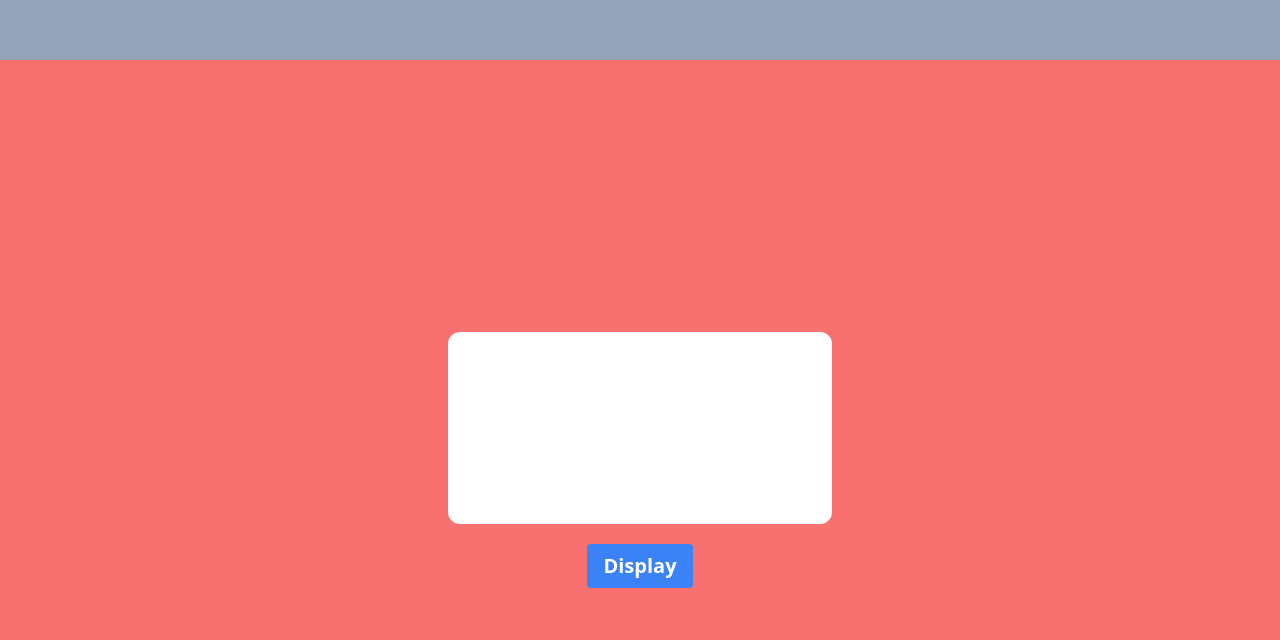
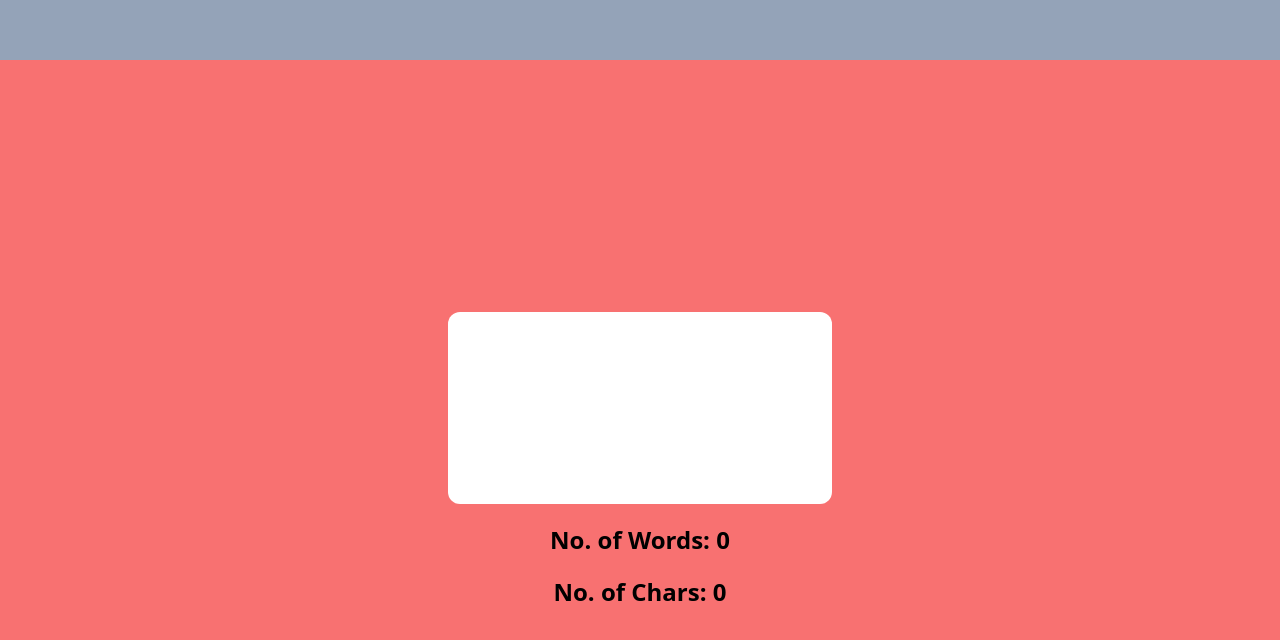
Before and after one commit to abhay-ag/ReactJS, a React (Create React App) app in the folder react-day-1/: page / in a window 1280 px wide. Shown: the part 740-1380 px from the top of the page. Built offline with nearby package versions, Linux system fonts and the light colour scheme.

Commit message:
str.replace() implemented

```diff
--- a/react-day-1/src/Com1.jsx
+++ b/react-day-1/src/Com1.jsx
@@ -1,21 +1,24 @@
 import React, { useState } from 'react'
 
 function Com1() {
-  const [curLength, setLength] = useState(0);
-  const [flag, setFlag] = useState(false)
-  const handleCLick = () => {
-      setFlag(true)
-  }
+  const [curLength, setLength] = useState([]);
+  const [curStr, setStr] = useState("");
+  const [navStr, setNav] = useState("");
   const handleOnChange = (e) => {
-      const str = (e.target.value).split(" ")
-      setFlag(false)
-      setLength(str.length)
+      const str = e.target.value
+      if(str === ''){
+        setLength([])
+      }else{
+        setLength(str.split(" "))
+      }
+      setStr(str)
+      setNav(str.replace(/Chitkara/i, "Panjab"))
   }
   return (
     <div className='w-screen bg-red-400 h-screen flex flex-col justify-center items-center'>
-        <textarea className='w-96 h-48 rounded-xl resize-none box-border p-5 font-bold text-xl' onChange={handleOnChange}></textarea>
-        <button className='bg-blue-500 box-border mt-5 px-4 py-2 rounded font-bold text-white text-xl' onClick={handleCLick}>Display</button>
-        {flag && <p className='font-bold text-2xl'>No. of Words: {curLength}</p>}
+        <textarea value={navStr} className='w-96 h-48 rounded-xl resize-none box-border p-5 font-bold text-xl' onChange={handleOnChange}></textarea>
+        <p className='font-bold text-2xl mt-5'>No. of Words: {curLength.length}</p>
+        <p className='font-bold text-2xl mt-5'>No. of Chars: {curStr.length}</p>
     </div>
   )
 }
```
Also changed, not shown: react-day-1/src/style.css.
